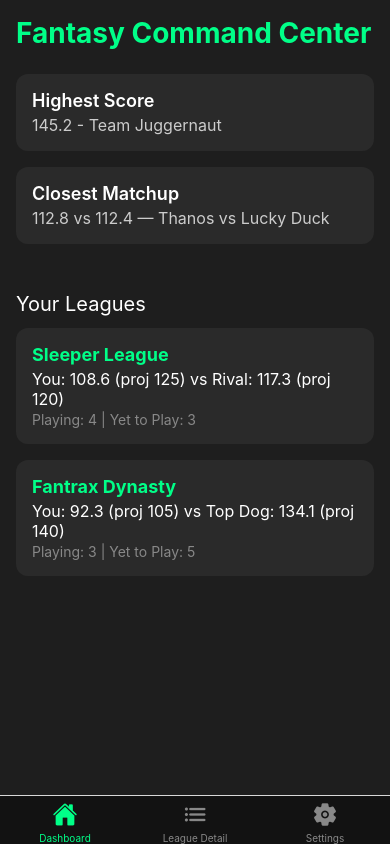
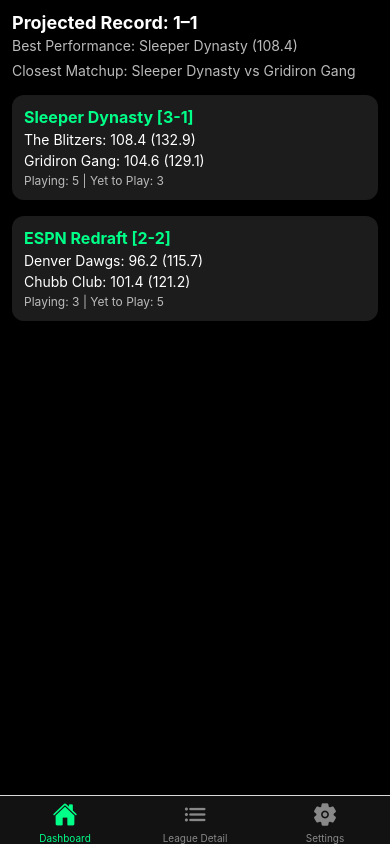
Before and after one commit to zmarmer/fantast-command-center, a React Native app: screen /Dashboard in a window 390 px wide. Built offline with nearby package versions, Linux system fonts and the light colour scheme.

Commit message:
Update Dashboard.js

```diff
--- a/screens/Dashboard.js
+++ b/screens/Dashboard.js
@@ -1,93 +1,74 @@
-import React from 'react';
-import { View, Text, ScrollView, StyleSheet } from 'react-native';
+import React, { useContext } from 'react';
+import { View, Text, StyleSheet, FlatList, Image } from 'react-native';
+import { AppContext } from '../context/AppContext';
 
-const Dashboard = () => {
+export default function Dashboard() {
+  const { leagues, settings } = useContext(AppContext);
+
+  const bestPerformance = leagues.reduce((best, l) => (l.score > best.score ? l : best), leagues[0]);
+  const closestMatchup = leagues.reduce((closest, l) => {
+    const diff = Math.abs(l.score - l.oppScore);
+    const closestDiff = Math.abs(closest.score - closest.oppScore);
+    return diff < closestDiff ? l : closest;
+  }, leagues[0]);
+
+  const renderLeague = ({ item }) => (
+    <View style={[styles.card, { backgroundColor: '#1c1c1c' }]}>
+      <View style={styles.cardHeader}>
+        <Text style={styles.leagueName}>{item.name} [{item.record}]</Text>
+        {item.icon && (
+          <Image source={{ uri: item.icon }} style={styles.icon} />
+        )}
+      </View>
+      <Text style={styles.scoreLine}>
+        {item.name.includes('Dynasty') ? 'The Blitzers' : 'Denver Dawgs'}: {item.score} ({item.projected})
+      </Text>
+      <Text style={styles.scoreLine}>
+        {item.opponent}: {item.oppScore} ({item.oppProjected})
+      </Text>
+      <Text style={styles.subtext}>Playing: {item.playing} | Yet to Play: {item.yetToPlay}</Text>
+    </View>
+  );
+
   return (
-    <ScrollView style={styles.container}>
-      <Text style={styles.header}>Fantasy Command Center</Text>
+    <View style={[styles.container, { backgroundColor: settings.backgroundColor }]}>
+      {settings.showProjectedRecord && (
+        <Text style={styles.header}>Projected Record: 1–1</Text>
+      )}
+      {settings.showBestPerformance && (
+        <Text style={styles.subheader}>Best Performance: {bestPerformance.name} ({bestPerformance.score})</Text>
+      )}
+      {settings.showClosestMatchup && (
+        <Text style={styles.subheader}>Closest Matchup: {closestMatchup.name} vs {closestMatchup.opponent}</Text>
+      )}
 
-      <View style={styles.section}>
-        <Text style={styles.sectionTitle}>Highest Score</Text>
-        <Text style={styles.score}>145.2 - Team Juggernaut</Text>
-      </View>
-
-      <View style={styles.section}>
-        <Text style={styles.sectionTitle}>Closest Matchup</Text>
-        <Text style={styles.score}>112.8 vs 112.4 — Thanos vs Lucky Duck</Text>
-      </View>
-
-      <Text style={styles.subHeader}>Your Leagues</Text>
-
-      <View style={styles.leagueCard}>
-        <Text style={styles.leagueName}>Sleeper League</Text>
-        <Text style={styles.matchup}>You: 108.6 (proj 125) vs Rival: 117.3 (proj 120)</Text>
-        <Text style={styles.players}>Playing: 4 | Yet to Play: 3</Text>
-      </View>
-
-      <View style={styles.leagueCard}>
-        <Text style={styles.leagueName}>Fantrax Dynasty</Text>
-        <Text style={styles.matchup}>You: 92.3 (proj 105) vs Top Dog: 134.1 (proj 140)</Text>
-        <Text style={styles.players}>Playing: 3 | Yet to Play: 5</Text>
-      </View>
-    </ScrollView>
+      <FlatList
+        data={leagues}
+        keyExtractor={(item) => item.id}
+        renderItem={renderLeague}
+        contentContainerStyle={{ paddingBottom: 80 }}
+      />
+    </View>
   );
-};
+}
 
 const styles = StyleSheet.create({
-  container: {
-    backgroundColor: '#1e1e1e',
-    padding: 16,
-    flex: 1
+  container: { flex: 1, padding: 12 },
+  header: { color: '#fff', fontSize: 18, fontWeight: 'bold', marginBottom: 4 },
+  subheader: { color: '#bbb', fontSize: 14, marginBottom: 8 },
+  card: {
+    padding: 12,
+    marginVertical: 8,
+    borderRadius: 12,
+    shadowColor: '#000',
+    shadowOpacity: 0.4,
+    shadowOffset: { width: 0, height: 2 },
+    shadowRadius: 4,
+    elevation: 5
   },
-  header: {
-    color: '#00ff88',
-    fontSize: 28,
-    fontWeight: 'bold',
-    marginBottom: 24
-  },
-  subHeader: {
-    color: '#fff',
-    fontSize: 20,
-    marginTop: 32,
-    marginBottom: 12
-  },
-  section: {
-    backgroundColor: '#2a2a2a',
-    padding: 16,
-    borderRadius: 12,
-    marginBottom: 16
-  },
-  sectionTitle: {
-    color: '#fff',
-    fontSize: 18,
-    fontWeight: '600'
-  },
-  score: {
-    color: '#ccc',
-    fontSize: 16,
-    marginTop: 4
-  },
-  leagueCard: {
-    backgroundColor: '#2a2a2a',
-    padding: 16,
-    borderRadius: 12,
-    marginBottom: 16
-  },
-  leagueName: {
-    color: '#00ff88',
-    fontSize: 18,
-    fontWeight: 'bold'
-  },
-  matchup: {
-    color: '#fff',
-    fontSize: 16,
-    marginTop: 4
-  },
-  players: {
-    color: '#888',
-    fontSize: 14,
-    marginTop: 2
-  }
+  cardHeader: { flexDirection: 'row', justifyContent: 'space-between', alignItems: 'center' },
+  leagueName: { color: '#00ff88', fontSize: 16, fontWeight: 'bold' },
+  scoreLine: { color: '#fff', fontSize: 14, marginTop: 4 },
+  subtext: { color: '#bbb', fontSize: 12, marginTop: 4 },
+  icon: { width: 24, height: 24, marginLeft: 8, borderRadius: 12 }
 });
-
-export default Dashboard;
```
